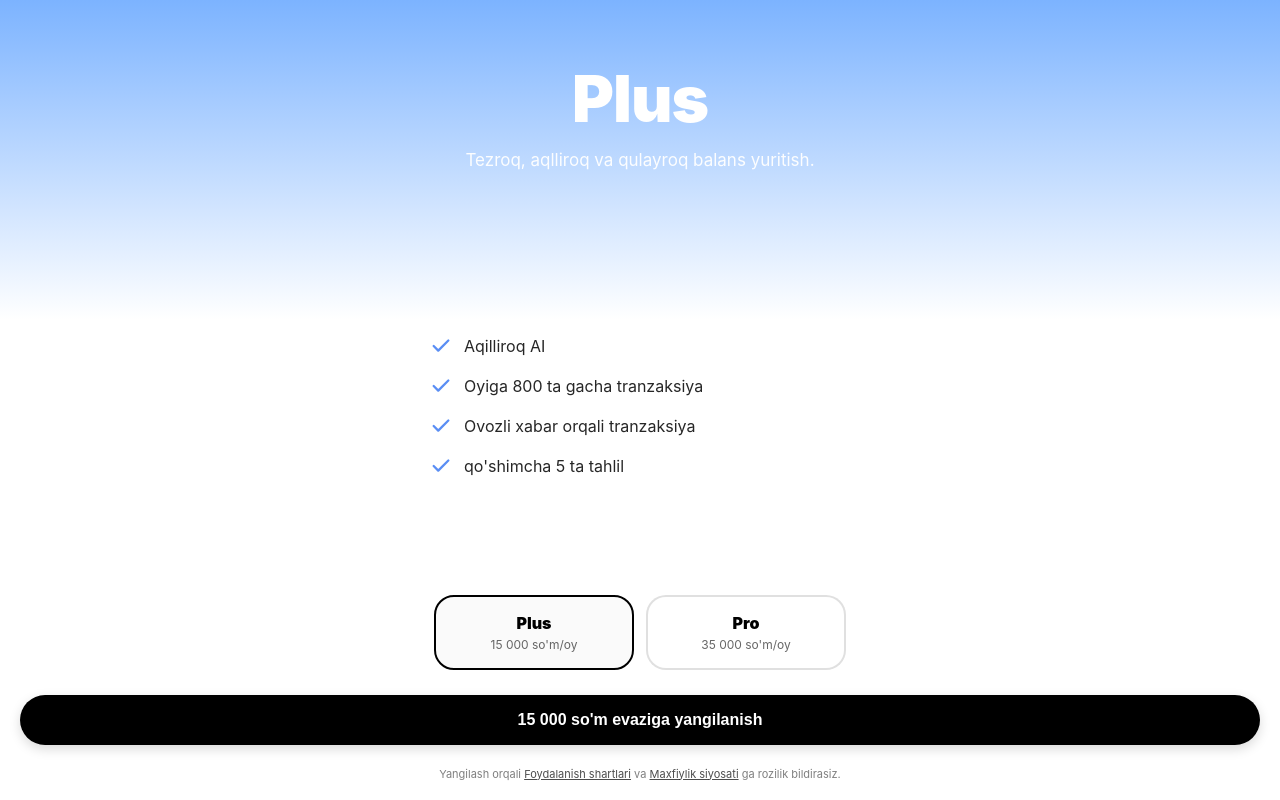
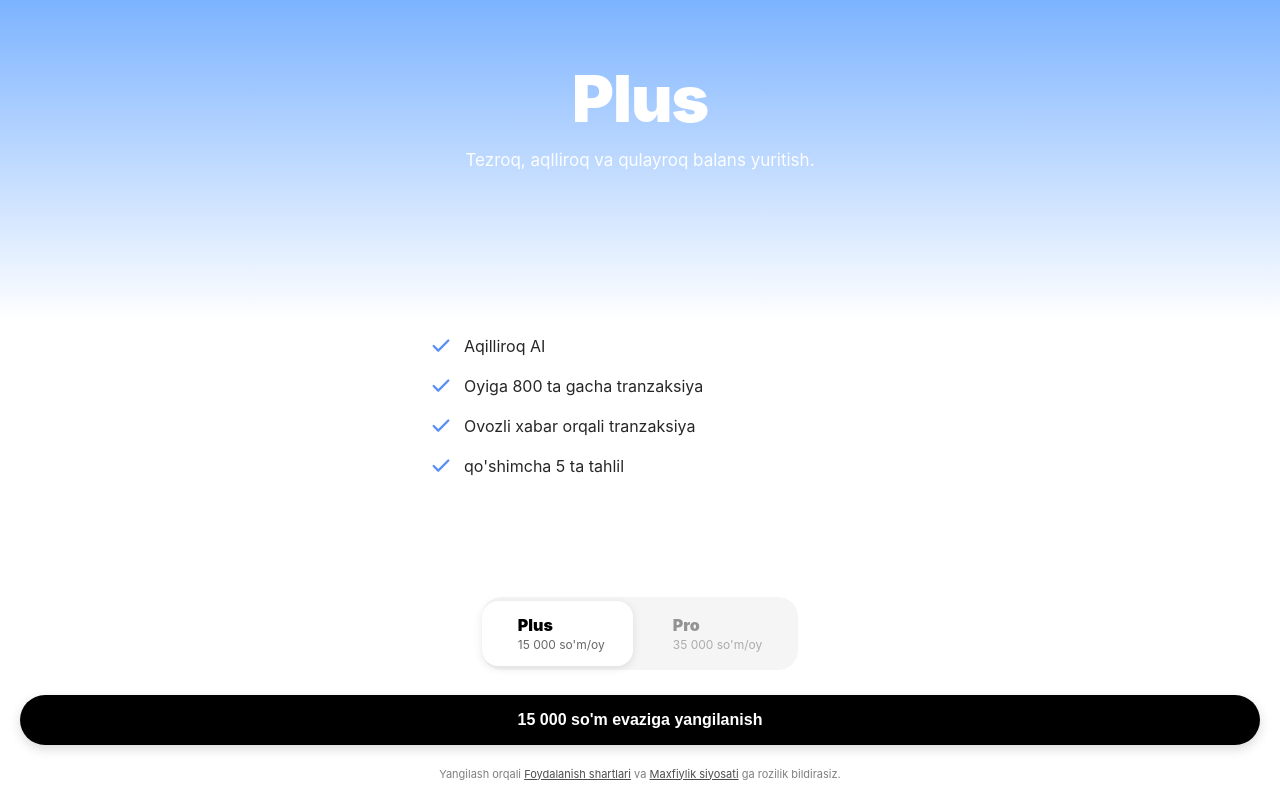
Before and after one commit to Usergeee443/pulbot_mini_app, a Flask app: page /payment in a window 1280 px wide. Run offline with Flask 3, Linux system fonts and the light colour scheme; some libraries are stand-ins or nearby versions.

Commit message:
Add iOS-style slider for Plus/Pro selection with smooth animations, fade-in-place text transitions

```diff
--- a/templates/payment.html
+++ b/templates/payment.html
@@ -52,7 +52,7 @@
             padding: 60px 20px 40px;
             position: relative;
             z-index: 1;
-            transition: opacity 0.5s ease, transform 0.5s ease;
+            transition: opacity 0.4s ease;
         }
 
         .payment-header h1 {
@@ -91,7 +91,7 @@
             display: flex;
             flex-direction: column;
             gap: 16px;
-            transition: opacity 0.5s ease, transform 0.5s ease;
+            transition: opacity 0.4s ease;
         }
 
         .feature-item {
@@ -124,52 +124,75 @@
             font-weight: 400;
         }
 
-        /* Price selection buttons - xuddi rasmdagidek */
+        /* Price selection buttons - rasmdagidek slider effect */
         .price-selector {
             position: fixed;
             bottom: 130px;
             left: 20px;
             right: 20px;
             display: flex;
-            gap: 12px;
             justify-content: center;
             z-index: 98;
         }
 
+        .price-selector-wrapper {
+            background: #F5F5F5;
+            border-radius: 20px;
+            padding: 4px;
+            display: flex;
+            gap: 4px;
+            position: relative;
+        }
+
+        .price-slider {
+            position: absolute;
+            top: 4px;
+            bottom: 4px;
+            background: white;
+            border-radius: 16px;
+            box-shadow: 0 2px 8px rgba(0, 0, 0, 0.1);
+            transition: all 0.35s cubic-bezier(0.4, 0, 0.2, 1);
+            z-index: 0;
+        }
+
         .price-btn {
-            background: white;
-            border: 2px solid rgba(0, 0, 0, 0.12);
-            border-radius: 20px;
-            padding: 16px 24px;
+            background: transparent;
+            border: none;
+            border-radius: 16px;
+            padding: 14px 32px;
             cursor: pointer;
-            transition: all 0.3s ease;
-            flex: 1;
-            max-width: 200px;
-            text-align: center;
+            transition: all 0.35s cubic-bezier(0.4, 0, 0.2, 1);
+            position: relative;
+            z-index: 1;
+            min-width: 140px;
         }
 
         .price-btn:active {
-            transform: scale(0.97);
-        }
-
-        .price-btn.selected {
-            border-color: #000000;
-            border-width: 2.5px;
-            background: #FAFAFA;
+            transform: scale(0.98);
         }
 
         .price-label {
             font-size: 16px;
             font-weight: 900;
+            color: rgba(0, 0, 0, 0.4);
+            display: block;
+            margin-bottom: 2px;
+            transition: color 0.35s ease;
+        }
+
+        .price-btn.selected .price-label {
             color: #000;
-            display: block;
-            margin-bottom: 4px;
         }
 
         .price-amount {
             font-size: 12px;
+            color: rgba(0, 0, 0, 0.3);
+            display: block;
+            transition: color 0.35s ease;
+        }
+
+        .price-btn.selected .price-amount {
             color: rgba(0, 0, 0, 0.6);
-            display: block;
         }
 
         /* Button - 100% radius + press effect */
@@ -432,13 +455,16 @@
         </div>
 
         <div class="price-selector">
-            <div class="price-btn selected" onclick="selectPrice('plus')">
-                <div class="price-label">Plus</div>
-                <div class="price-amount">15 000 so'm/oy</div>
-            </div>
-            <div class="price-btn" onclick="selectPrice('pro')">
-                <div class="price-label">Pro</div>
-                <div class="price-amount">35 000 so'm/oy</div>
+            <div class="price-selector-wrapper">
+                <div class="price-slider" id="priceSlider"></div>
+                <div class="price-btn selected" onclick="selectPrice('plus', this)">
+                    <div class="price-label">Plus</div>
+                    <div class="price-amount">15 000 so'm/oy</div>
+                </div>
+                <div class="price-btn" onclick="selectPrice('pro', this)">
+                    <div class="price-label">Pro</div>
+                    <div class="price-amount">35 000 so'm/oy</div>
+                </div>
             </div>
         </div>
 
@@ -533,7 +559,7 @@
             }
         };
 
-        function selectPrice(tariff) {
+        function selectPrice(tariff, element) {
             hapticFeedback();
             if (currentTariff === tariff) return; // Agar bir xil bo'lsa animatsiya qilmaydi
 
@@ -543,18 +569,25 @@
             document.querySelectorAll('.price-btn').forEach(btn => {
                 btn.classList.remove('selected');
             });
-            event.currentTarget.classList.add('selected');
+            element.classList.add('selected');
+
+            // Animate slider
+            const slider = document.getElementById('priceSlider');
+            const btnRect = element.getBoundingClientRect();
+            const wrapperRect = element.parentElement.getBoundingClientRect();
+            const offsetLeft = btnRect.left - wrapperRect.left - 4;
+
+            slider.style.left = offsetLeft + 'px';
+            slider.style.width = btnRect.width + 'px';
 
             const data = tariffData[tariff];
 
-            // Fade out animation
+            // Fade out animation - joyida xira bo'ladi
             const header = document.querySelector('.payment-header');
             const featuresList = document.getElementById('featuresList');
 
             header.style.opacity = '0';
-            header.style.transform = 'translateY(-10px)';
             featuresList.style.opacity = '0';
-            featuresList.style.transform = 'translateY(10px)';
 
             // Update content after fade out
             setTimeout(() => {
@@ -574,18 +607,28 @@
                     </div>
                 `).join('');
 
-                // Fade in animation
+                // Fade in animation - joyida to'q bo'ladi
                 setTimeout(() => {
                     header.style.opacity = '1';
-                    header.style.transform = 'translateY(0)';
                     featuresList.style.opacity = '1';
-                    featuresList.style.transform = 'translateY(0)';
                 }, 50);
-            }, 300);
+            }, 200);
 
             // Update bottom sheet prices
             updateSheetPrices();
         }
+
+        // Initialize slider position on page load
+        window.addEventListener('DOMContentLoaded', () => {
+            const selectedBtn = document.querySelector('.price-btn.selected');
+            const slider = document.getElementById('priceSlider');
+            const btnRect = selectedBtn.getBoundingClientRect();
+            const wrapperRect = selectedBtn.parentElement.getBoundingClientRect();
+            const offsetLeft = btnRect.left - wrapperRect.left - 4;
+
+            slider.style.left = offsetLeft + 'px';
+            slider.style.width = btnRect.width + 'px';
+        });
 
         function updateSheetPrices() {
             const data = tariffData[currentTariff];
```
